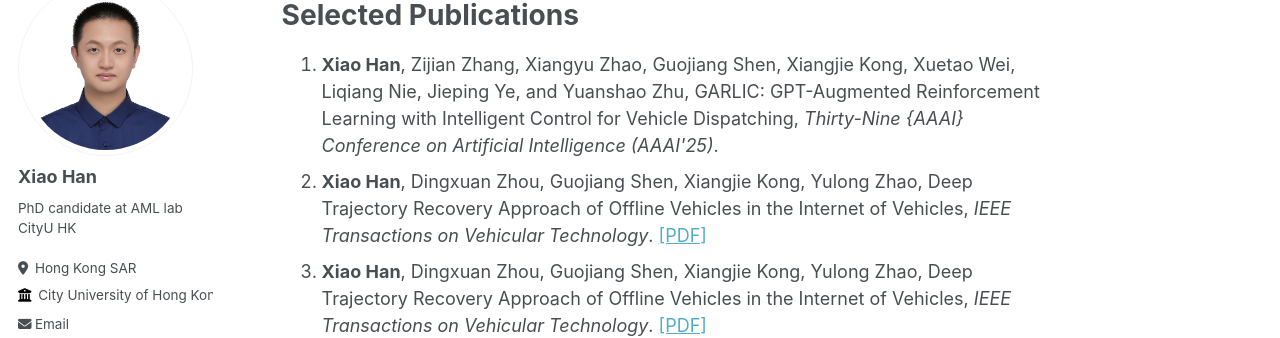
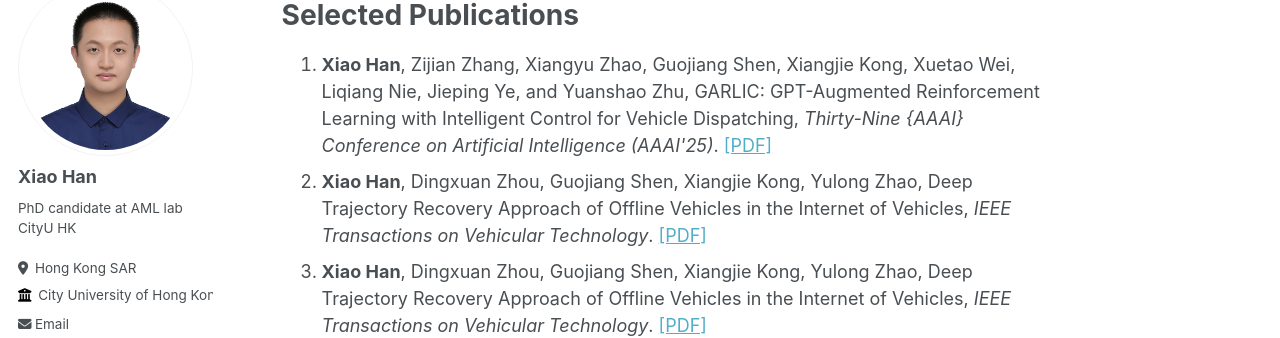
Before and after one commit to hahahenha/hahahenha.github.io, a Jekyll site: the page built from _pages/about.md, in a window 1280 px wide and 900 px high, scrolled down 694 px. Shown: the part 125-463 px from the top of the window. Built offline with Jekyll 4.4.1, drawn with Linux system fonts in a browser that asks for light colours; some web fonts are replaced.

Commit message:
Update about.md

```diff
--- a/_pages/about.md
+++ b/_pages/about.md
@@ -62,6 +62,7 @@ If you are interested in collaborating with me or want to have a chat, always fe
   <Strong>Xiao Han</Strong>, Zijian Zhang, Xiangyu Zhao, Guojiang Shen, Xiangjie Kong, Xuetao Wei, Liqiang Nie, Jieping Ye, and Yuanshao Zhu,
     GARLIC: GPT-Augmented Reinforcement Learning with Intelligent Control for Vehicle Dispatching,
     <em>Thirty-Nine {AAAI} Conference on Artificial Intelligence (AAAI'25)</em>.
+    <a target="_blank" rel="noopener" href="https://arxiv.org/abs/2408.10286">[PDF]</a>
   </li>
    <li>
     <Strong>Xiao Han</Strong>, Dingxuan Zhou, Guojiang Shen, Xiangjie Kong, Yulong Zhao,
```
